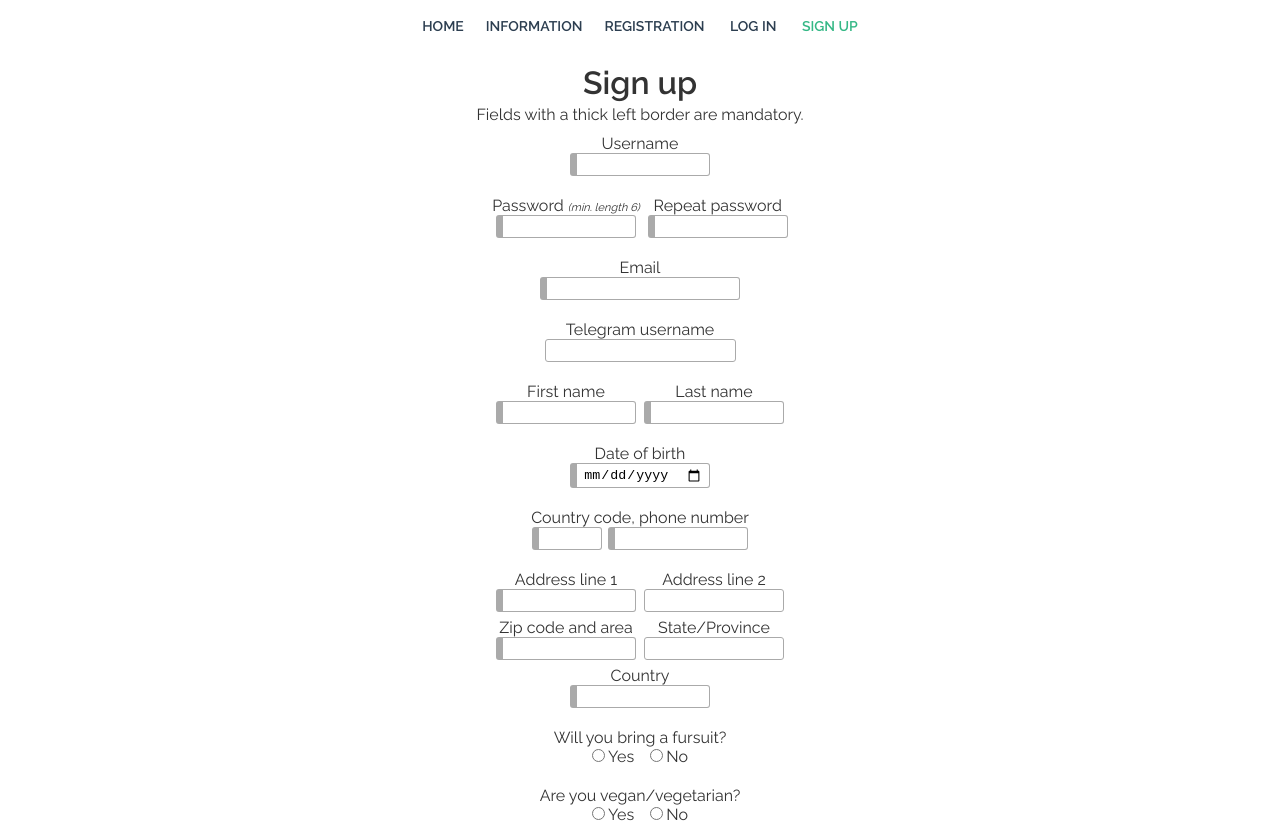
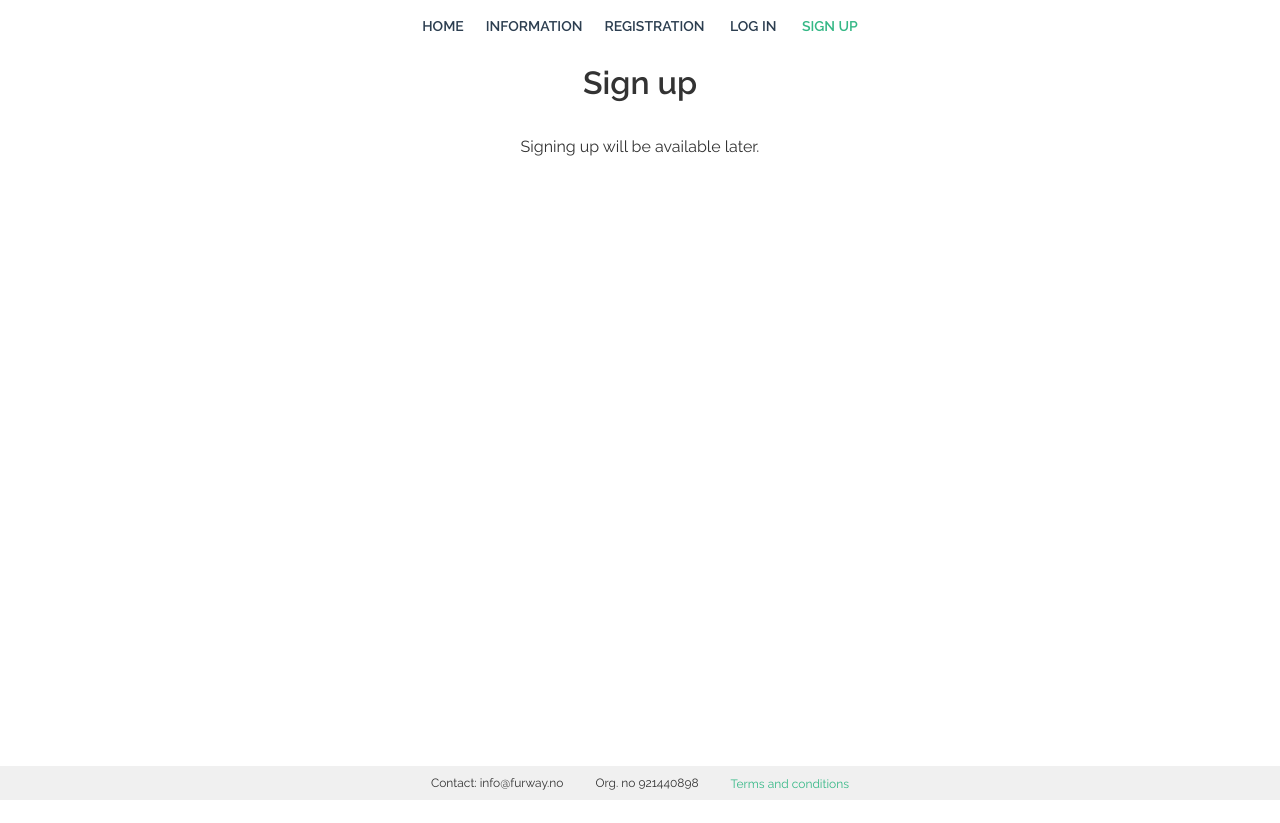
Before and after one commit to ragnarob/furway-client, a Vue app: page /signup in a window 1280 px wide. Shown: the top 823 px of the page. After the commit the page ends 800 px from the top, so only its background shows below. Built offline with nearby package versions, Linux system fonts and the light colour scheme; no server answers.

Commit message:
Disable signup

```diff
--- a/src/views/Signup.vue
+++ b/src/views/Signup.vue
@@ -2,11 +2,9 @@
   <div class="flex-col">
     <h1>Sign up</h1>
 
-    <p>Fields with a thick left border are mandatory.</p>
-    <!-- <button @click="fillFieldsWithStuff">
-      Fill fields with stuff
-    </button> -->
+    <p style="margin-top: 2rem;">Signing up will be available later.</p>
 
+    <!-- <p>Fields with a thick left border are mandatory.</p>
     <ResponseMessage :message="responseMessage" :messageType="responseMessageType" @closeMessage="closeResponseMessage"/>
 
     <div class="signup-row">
@@ -203,7 +201,7 @@
 
     <button @click="signup" :class="{'big-button': true, 'theme-button': isValidInput, 'disabled-button': !isValidInput, 'double-button': true}">
       <ConfirmIcon/>Sign up
-    </button>
+    </button> -->
   </div>
 </template>
 
```
